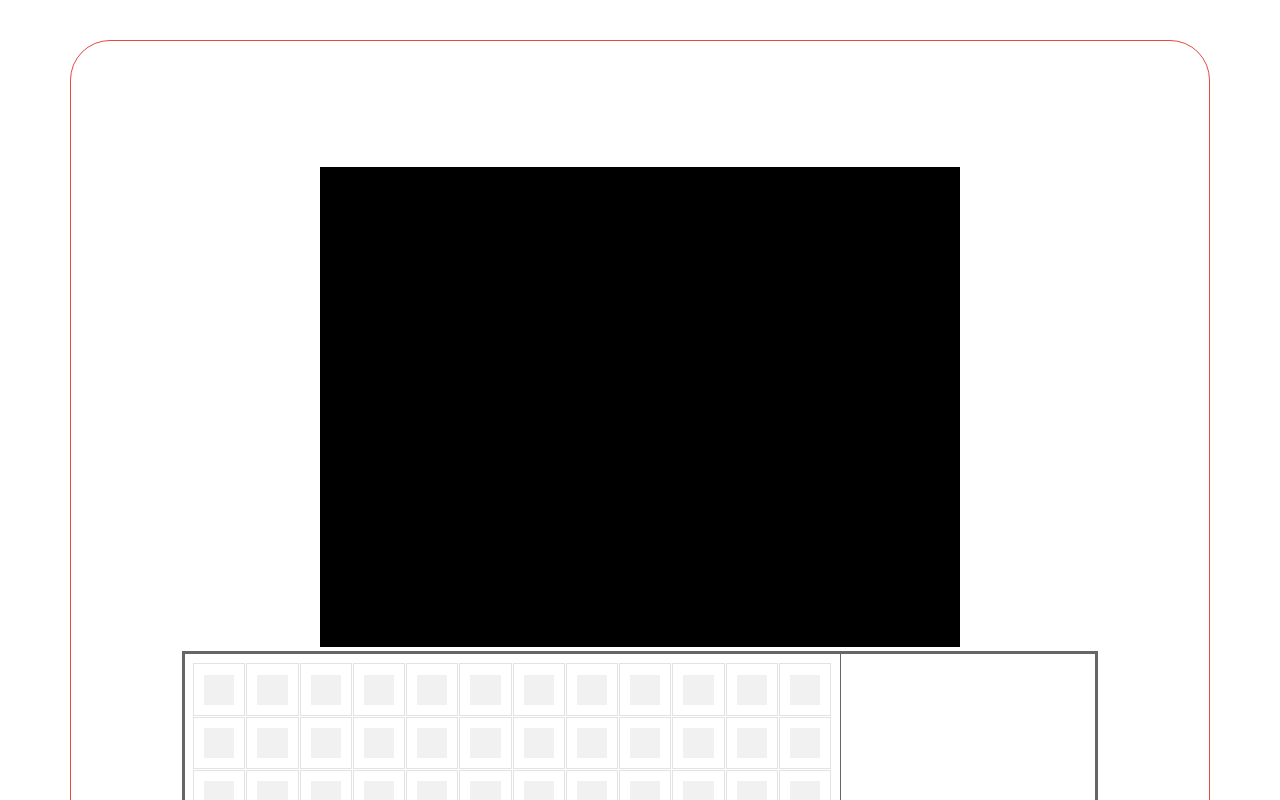
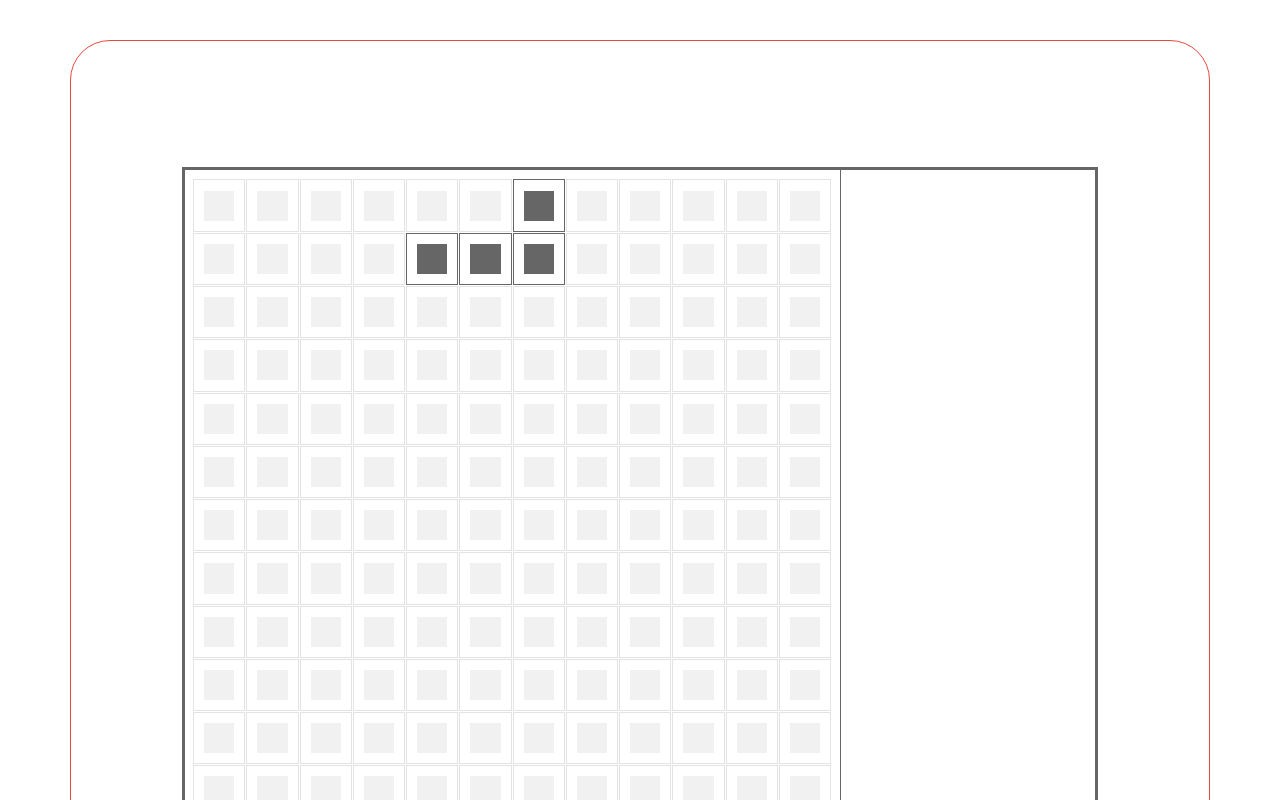
Before and after one commit to tuzilingdang/2d-tetris, a Vue app: page / in a window 1280 px wide. Shown: the top 800 px of the page. Built offline with nearby package versions, Linux system fonts and the light colour scheme.

Commit message:
up(component): Add block to screen

```diff
--- a/src/App.vue
+++ b/src/App.vue
@@ -1,7 +1,6 @@
 <template>
     <div id="app">
         <div id="game">
-            <WebglTest />
             <Screen column-num="12" row-num="22" />
             <KeyBoard />
         </div>
@@ -12,14 +11,12 @@
 <script>
     import Screen from './components/screen/Screen.vue'
     import KeyBoard from './components/keyboard/KeyBoard.vue'
-    import WebglTest from './components/WebglTest.vue'
 
     export default {
         name: 'app',
         components: {
             Screen,
             KeyBoard,
-            WebglTest
         }
     }
 </script>
--- a/src/block.js
+++ b/src/block.js
@@ -10,7 +10,7 @@ class Block {
 
         switch (type) {
         case 'L':
-            this.pos = { x: 4, y: -1 }
+            this.pos = { x: -1, y: 4 }
             break
         default:
             break
@@ -21,15 +21,16 @@ class Block {
 
     }
     right() {}
-    down() {
-        this.pos.y ++;
-
+    down(matrix) {
+        this.pos.x ++;
+        if(this.pos.x >= matrix.length) return
         for(let i = 0; i < this.shape.length; i++) {
-            for(let j = 0; j < this.shape.length; j++) {
-
+            for(let j = 0; j < this.shape[i].length; j++) {
+                matrix[this.pos.x + i][this.pos.y + j] = this.shape[i][j]
             }
         }
-        this.matrix =
+
+        return matrix;
     }
     fall() {}
     rotate() {}
--- a/src/components/screen/Screen.vue
+++ b/src/components/screen/Screen.vue
@@ -2,8 +2,8 @@
     <div class="screen">
         <div class="screen-grid">
             <div class="screen-grid-area">
-                <div class="square" v-for="n in columnNum*rowNum" v-bind:key>
-                    <div class="square-inner"  ></div>
+                <div class="square" :class="matrix[parseInt((n-1)/columnNum)][(n-1)%columnNum ] ? 'black':''" v-for="n in columnNum*rowNum" :id="`${parseInt((n-1)/columnNum)}-${(n-1)%columnNum }`" v-bind:key="n">
+                    <div class="square-inner"></div>
                 </div>
             </div>
         </div>
@@ -19,16 +19,52 @@
 </template>
 
 <script>
+    import Block from '../../block'
+
     export default {
         name: 'Screen',
         props: {
             msg: String,
             columnNum: Number,
             rowNum: Number
+        },
+        data: function () {
+            return {
+                matrix:[]
+            };
+        },
+        created() {
+            this.init()
+        },
+        methods: {
+            init() {
+                this.initMatrix()
+                this.start()
+            },
+
+            start() {
+                let block = new Block('L')
+                let that = this;
+                that.matrix = block.down(that.matrix)
+                // setInterval(()=> {
+                //     that.matrix = block.down(that.matrix)
+                // }, 1000)
+
+            },
+
+            initMatrix() {
+                this.matrix = new Array()
+                for(let i = 0; i < this.rowNum; i++) {
+                    this.matrix[i]=new Array();
+                    for(let j = 0; j < this.columnNum; j++){
+                        this.matrix[i][j] = 0
+                    }
+                }
+            }
         }
     }
 </script>
 
 <style lang="less">
-@import './screen.less';
+    @import './screen.less';
 </style>
--- a/src/components/screen/screen.less
+++ b/src/components/screen/screen.less
@@ -48,5 +48,15 @@
                 }
             }
         }
+
+        .black {
+            border: #666 1px solid;
+            .square-inner:after {
+                content: '';
+                display: block;
+                padding-top: 100%;
+                background: #666;
+            }
+        }
     }
 }
```
